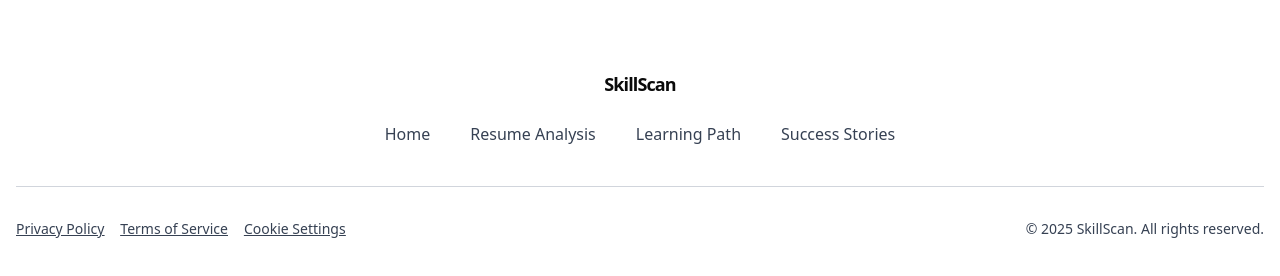
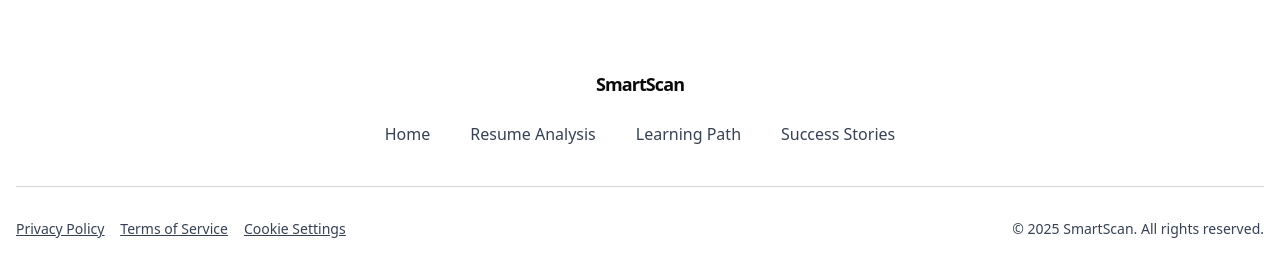
Before and after one commit to JayantRautela/SmartScan, a React (Vite) app in the folder frontend/: page / in a window 1280 px wide. Shown: the part 1771-2047 px from the top of the page. Built offline with nearby package versions, Linux system fonts and the light colour scheme; no server answers.

Commit message:
fix(Footer): correct branding from SkillScan to SmartScan

```diff
--- a/frontend/src/components/shared/Footer.tsx
+++ b/frontend/src/components/shared/Footer.tsx
@@ -6,7 +6,7 @@ const Footer = () => {
   return (
     <div className="w-full bg-white px-4 py-10">
       <section className="text-center">
-        <h1 className="tracking-tighter text-lg font-semibold">SkillScan</h1>
+        <h1 className="tracking-tighter text-lg font-semibold">SmartScan</h1>
         <div className="flex flex-col sm:flex-row flex-wrap gap-4 sm:gap-10 items-center justify-center mt-6 text-gray-700">
           <Link to="/" className="hover:underline transition delay-150 duration-300 ease-in-out">Home</Link>
           <Link to="/resume-analysis" className="hover:underline transition delay-150 duration-300 ease-in-out">Resume Analysis</Link>
@@ -24,7 +24,7 @@ const Footer = () => {
           <Link to="/cookie-settings">Cookie Settings</Link>
         </div>
         <div className="text-center sm:text-right">
-          <p>&copy; {year} SkillScan. All rights reserved.</p>
+          <p>&copy; {year} SmartScan. All rights reserved.</p>
         </div>
       </section>
     </div>
```
